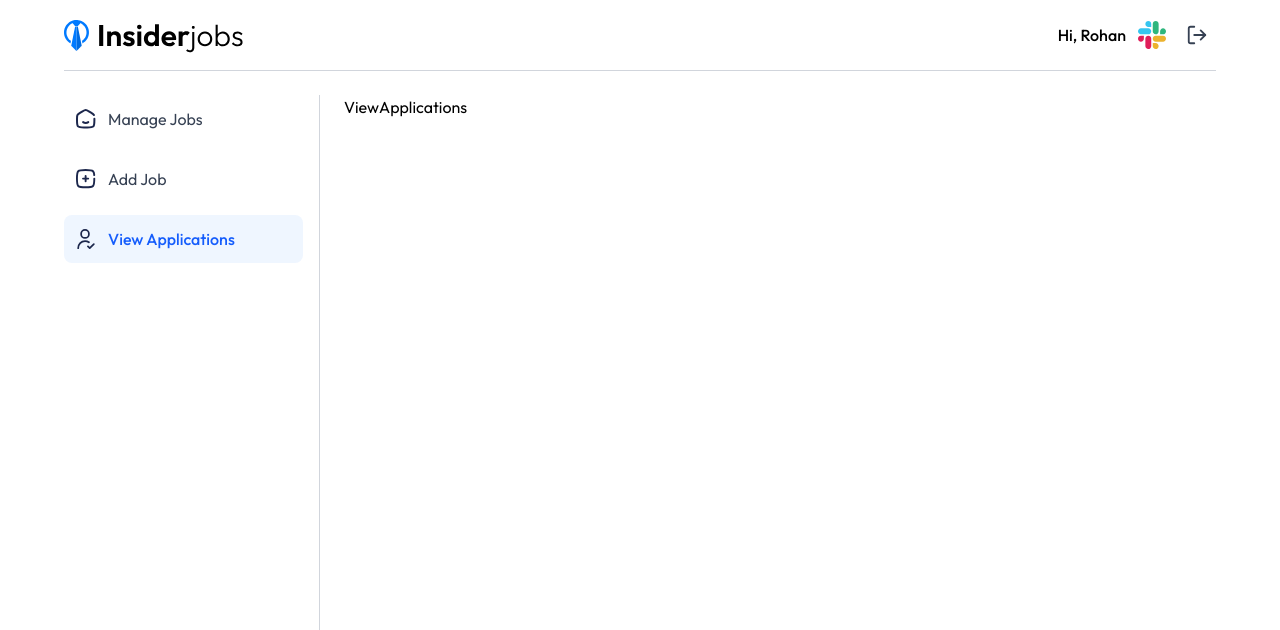
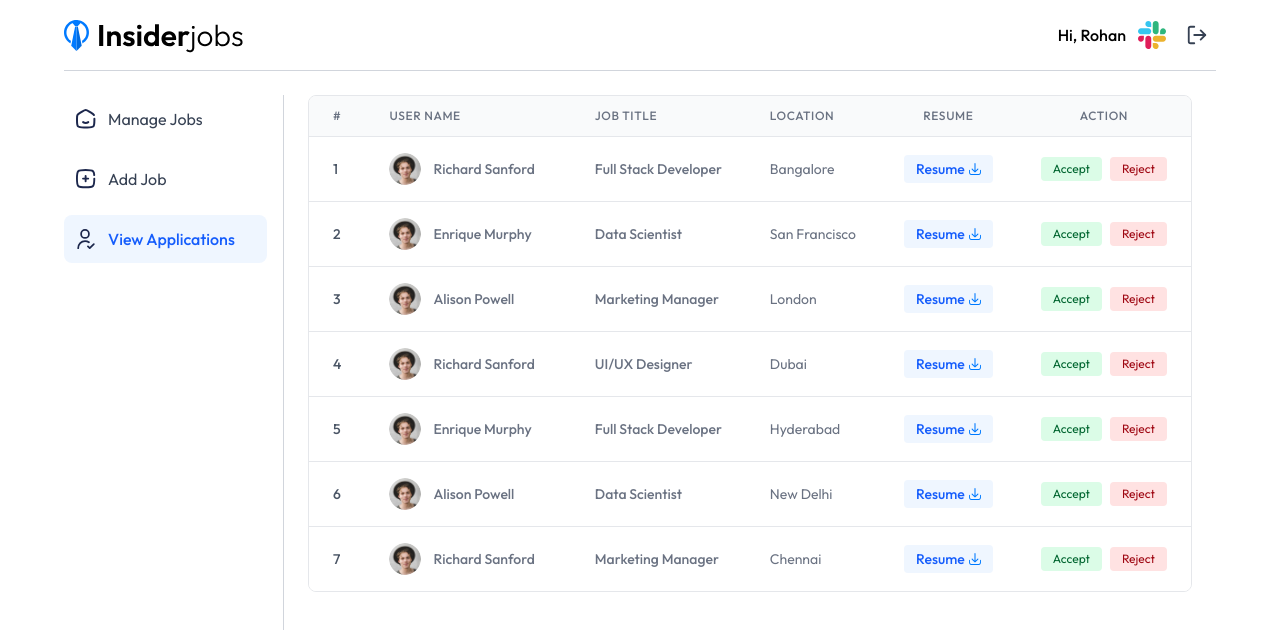
Before and after one commit to Dev-Rohan1/job-insider, a React (Vite) app in the folder frontend/: page /dashboard/view-applications in a window 1280 px wide. Shown: the top 630 px of the page. Built offline with nearby package versions, Linux system fonts and the light colour scheme.

Commit message:
complete frontend

```diff
--- a/frontend/src/pages/Dashboard.jsx
+++ b/frontend/src/pages/Dashboard.jsx
@@ -38,7 +38,7 @@ const Dashboard = () => {
     <div className="flex min-h-screen flex-col">
       <DashboardNavbar />
       <section className="flex flex-1 overflow-hidden">
-        <div className="sticky top-16 h-[calc(100vh-var(--header-height)] w-16 border-r border-gray-300 bg-white md:w-64">
+        <div className="sticky top-16 h-[calc(100vh-var(--header-height)] w-16 border-r border-gray-300 bg-white md:w-55">
           <ul className="h-full space-y-3 overflow-y-auto pr-4 pb-4">
             {navLinks.map(({ to, icon, alt, label }) => (
               <li key={to}>
--- a/frontend/src/pages/ManageJobs.jsx
+++ b/frontend/src/pages/ManageJobs.jsx
@@ -1,11 +1,15 @@
 import React from "react";
 import { assets, manageJobsData } from "../assets/assets";
 import moment from "moment";
+import { useNavigate } from "react-router-dom";
 
 const ManageJobs = () => {
+  const navigate = useNavigate();
+
   return (
-    <section className="overflow-x-auto rounded-md border border-gray-200">
-      <table className="min-w-full divide-y divide-gray-200 overflow-hidden rounded-lg">
+    <section className="space-y-4">
+      <div className="overflow-x-auto rounded-lg border border-gray-200 shadow-sm">
+        <table className="min-w-full divide-y divide-gray-200">
           <thead className="bg-gray-50">
             <tr>
               <th className="px-6 py-3 text-left text-xs font-medium tracking-wider text-gray-500 uppercase">
@@ -31,13 +35,18 @@ const ManageJobs = () => {
           <tbody className="divide-y divide-gray-200 bg-white">
             {manageJobsData.map((job, index) => (
               <tr key={`${job.id}-${index}`} className="hover:bg-gray-50">
-              <td className="px-6 py-4 text-sm font-medium whitespace-nowrap text-gray-900">
+                <td className="px-6 py-4 text-sm font-medium whitespace-nowrap text-gray-700">
                   {index + 1}
                 </td>
-              <td className="px-6 py-4 text-sm whitespace-nowrap text-gray-500">
+                <td className="px-6 py-4 whitespace-nowrap">
                   <div className="flex items-center gap-3">
+                    <img
+                      src={job.companyLogo || assets.company_icon}
+                      alt={`${job.company} logo`}
+                      className="h-8 w-8 rounded-full object-cover"
+                    />
                     <div>
-                    <p className="font-medium text-gray-900">{job.title}</p>
+                      <p className="font-medium text-gray-600">{job.title}</p>
                       <p className="text-xs text-gray-500">{job.company}</p>
                     </div>
                   </div>
@@ -47,21 +56,32 @@ const ManageJobs = () => {
                 </td>
                 <td className="px-6 py-4 text-sm whitespace-nowrap text-gray-500">
                   {job.date && moment(job.date).isValid()
-                  ? moment(job.date).format("ll")
+                    ? moment(job.date).format("MMM D, YYYY")
                     : "N/A"}
                 </td>
-              <td className="px-6 py-4 text-center text-sm whitespace-nowrap text-gray-500">
+                <td className="px-6 py-4 text-center whitespace-nowrap">
                   <span className="inline-flex items-center rounded-full bg-blue-100 px-2.5 py-0.5 text-xs font-medium text-blue-800">
                     {job.applicants || 0}
                   </span>
                 </td>
                 <td className="px-6 py-4 text-center whitespace-nowrap">
-                <input type="checkbox" className="cursor-pointer" />
+                  <label className="relative inline-flex cursor-pointer items-center">
+                    <input type="checkbox" />
+                  </label>
                 </td>
               </tr>
             ))}
           </tbody>
         </table>
+      </div>
+      <div className="w-full md:flex md:justify-end">
+        <button
+          onClick={() => navigate("/dashboard/add-jobs")}
+          className="w-full cursor-pointer rounded-md bg-blue-600 px-6 py-2 text-white transition-colors hover:bg-blue-500 md:w-auto"
+        >
+          Add new job
+        </button>
+      </div>
     </section>
   );
 };
--- a/frontend/src/pages/ViewApplications.jsx
+++ b/frontend/src/pages/ViewApplications.jsx
@@ -1,7 +1,97 @@
 import React from "react";
+import { assets, viewApplicationsPageData } from "../assets/assets";
+import moment from "moment";
 
 const ViewApplications = () => {
-  return <div>ViewApplications</div>;
+  return (
+    <section className="overflow-x-auto rounded-lg border border-gray-200">
+      <table className="min-w-full divide-y divide-gray-200">
+        <thead className="bg-gray-50">
+          <tr>
+            <th className="px-6 py-3 text-left text-xs font-medium tracking-wider text-gray-500 uppercase">
+              #
+            </th>
+            <th className="px-6 py-3 text-left text-xs font-medium tracking-wider text-gray-500 uppercase">
+              User Name
+            </th>
+            <th className="px-6 py-3 text-left text-xs font-medium tracking-wider text-gray-500 uppercase">
+              Job Title
+            </th>
+            <th className="px-6 py-3 text-left text-xs font-medium tracking-wider text-gray-500 uppercase">
+              Location
+            </th>
+            <th className="px-6 py-3 text-center text-xs font-medium tracking-wider text-gray-500 uppercase">
+              Resume
+            </th>
+            <th className="px-6 py-3 text-center text-xs font-medium tracking-wider text-gray-500 uppercase">
+              Action
+            </th>
+          </tr>
+        </thead>
+        <tbody className="divide-y divide-gray-200 bg-white">
+          {viewApplicationsPageData.map((application, index) => (
+            <tr key={`${application.id}-${index}`} className="hover:bg-gray-50">
+              <td className="px-6 py-4 text-sm font-medium whitespace-nowrap text-gray-600">
+                {index + 1}
+              </td>
+              <td className="px-6 py-4 whitespace-nowrap">
+                <div className="flex items-center gap-3">
+                  <img
+                    src={application.userAvatar || assets.profile_img}
+                    alt={`${application.userName}'s avatar`}
+                    className="h-8 w-8 rounded-full"
+                  />
+                  <span className="text-sm font-medium text-gray-500">
+                    {application.name}
+                  </span>
+                  <div>
+                    <p className="font-medium text-gray-900">
+                      {application.userName}
+                    </p>
+                    <p className="text-xs text-gray-500">
+                      {application.userEmail}
+                    </p>
+                  </div>
+                </div>
+              </td>
+              <td className="px-6 py-4 text-sm whitespace-nowrap text-gray-500">
+                <div>
+                  <p className="font-medium">{application.jobTitle}</p>
+                  <p className="text-xs text-gray-500">{application.company}</p>
+                </div>
+              </td>
+              <td className="px-6 py-4 text-sm whitespace-nowrap text-gray-500">
+                {application.location}
+              </td>
+              <td className="px-6 py-4 text-center whitespace-nowrap">
+                <button
+                  className="mx-auto flex cursor-pointer items-center justify-center gap-1 rounded bg-blue-50 px-3 py-1 text-sm font-medium text-blue-600 hover:text-blue-800"
+                  onClick={() => window.open(application.resumeUrl, "_blank")}
+                >
+                  Resume
+                  <img
+                    src={assets.resume_download_icon}
+                    alt="Download icon"
+                    className="h-3 w-3"
+                  />
+                </button>
+              </td>
+              <td className="px-6 py-4 text-center whitespace-nowrap">
+                <div className="flex justify-center gap-2">
+                  <button className="cursor-pointer rounded bg-green-100 px-3 py-1 text-xs text-green-800 hover:bg-green-200">
+                    Accept
+                  </button>
+                  <button className="cursor-pointer rounded bg-red-100 px-3 py-1 text-xs text-red-800 hover:bg-red-200">
+                    Reject
+                  </button>
+                </div>
+              </td>
+            </tr>
+          ))}
+        </tbody>
+      </table>
+    </section>
+  );
 };
 
 export default ViewApplications;
```
Lines whose indentation alone changed are shown as unchanged.
